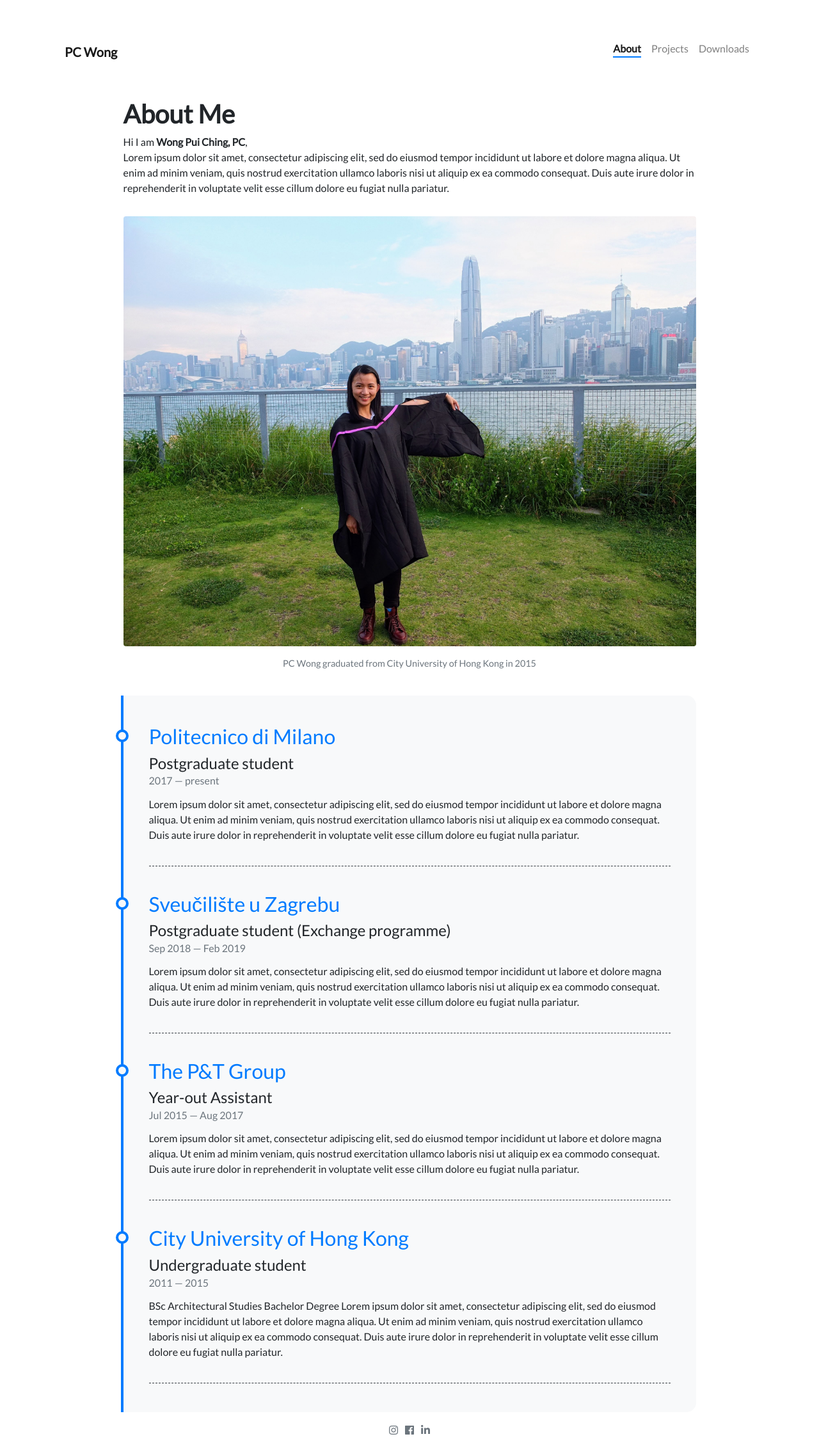
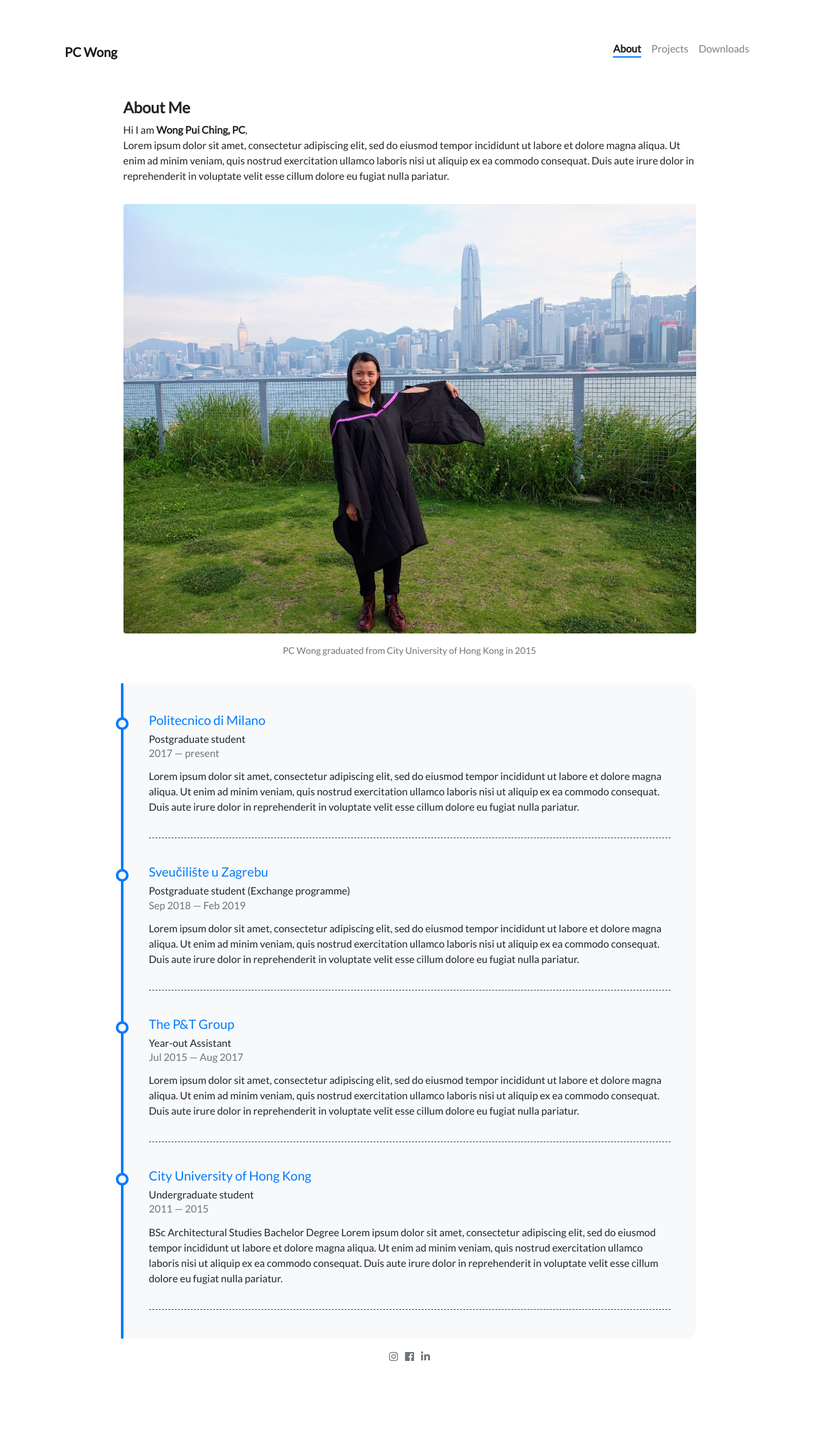
Before and after one commit to tlyeung/pcwong, a Jekyll site: the page built from pages/about.md, in a window 1280 px wide. Shown: the whole page at 64% size. Built offline with Jekyll 4.4.1, drawn with Linux system fonts in a browser that asks for light colours; nearby versions of some CDN libraries; comment, search, counter and statistics services are not loaded; after the commit the page ends 2148 px from its top, so only the background shows below that.

Commit message:
change title size

```diff
--- a/_includes/timeline.html
+++ b/_includes/timeline.html
@@ -3,8 +3,8 @@
     {% for item in site.data.timeline %}
       <div class="timeline-item">
         <div class="content">
-          <h2><a href="{{ item.link }}">{{ item.institution }}</a></h2>
-          <h4>{{ item.title }}</h4>
+          <h5><a href="{{ item.link }}">{{ item.institution }}</a></h5>
+          <h6>{{ item.title }}</h6>
           <h6 class="date">{{ item.from }} — {{ item.to }}</h6>
           <p>{{ item.description }}</p>
         </div>
--- a/pages/about.md
+++ b/pages/about.md
@@ -5,7 +5,7 @@ permalink: /about/
 weight: 1
 ---
 
-# **About Me**
+#### **About Me**
 
 Hi I am **{{ site.author.name }}**,<br>
 Lorem ipsum dolor sit amet, consectetur adipiscing elit, sed do eiusmod tempor incididunt ut labore et dolore magna aliqua. Ut enim ad minim veniam, quis nostrud exercitation ullamco laboris nisi ut aliquip ex ea commodo consequat. Duis aute irure dolor in reprehenderit in voluptate velit esse cillum dolore eu fugiat nulla pariatur.
```
Also changed, not shown: pages/downloads.md (+1 -1 lines).
